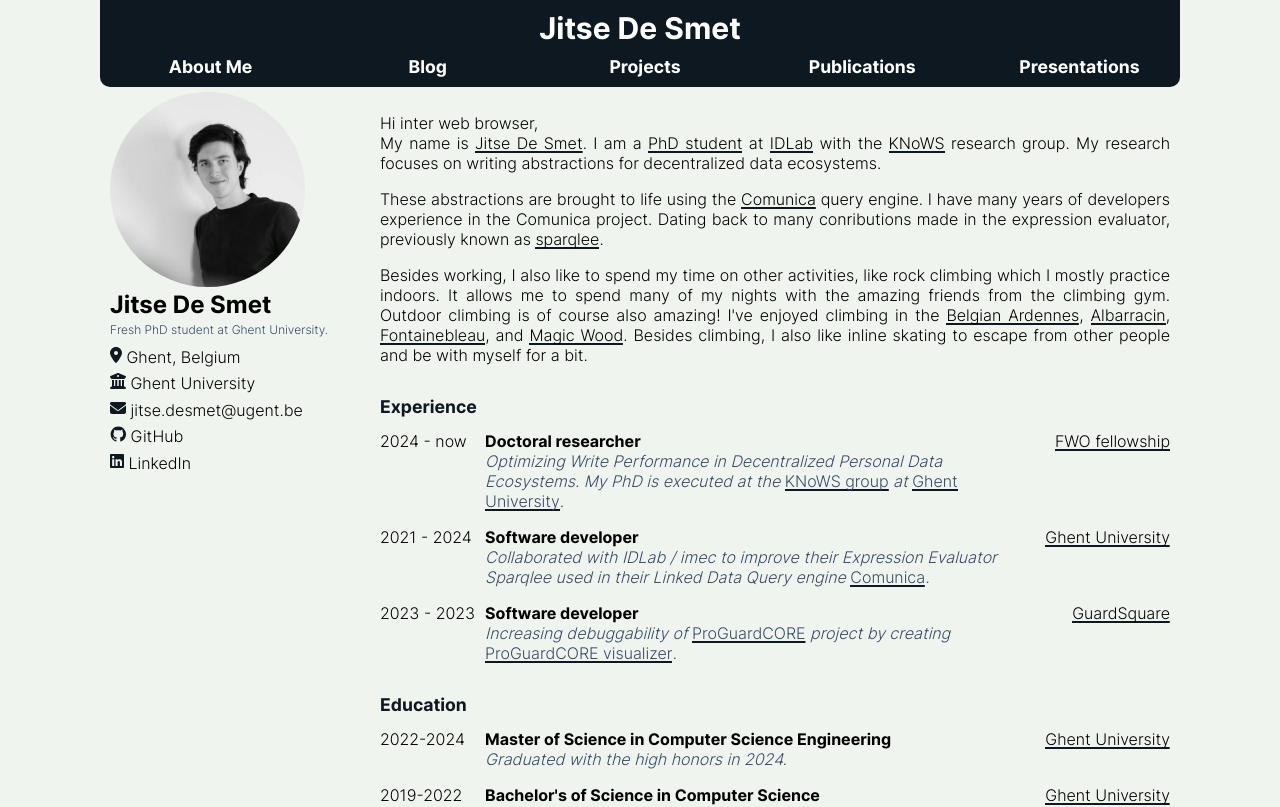
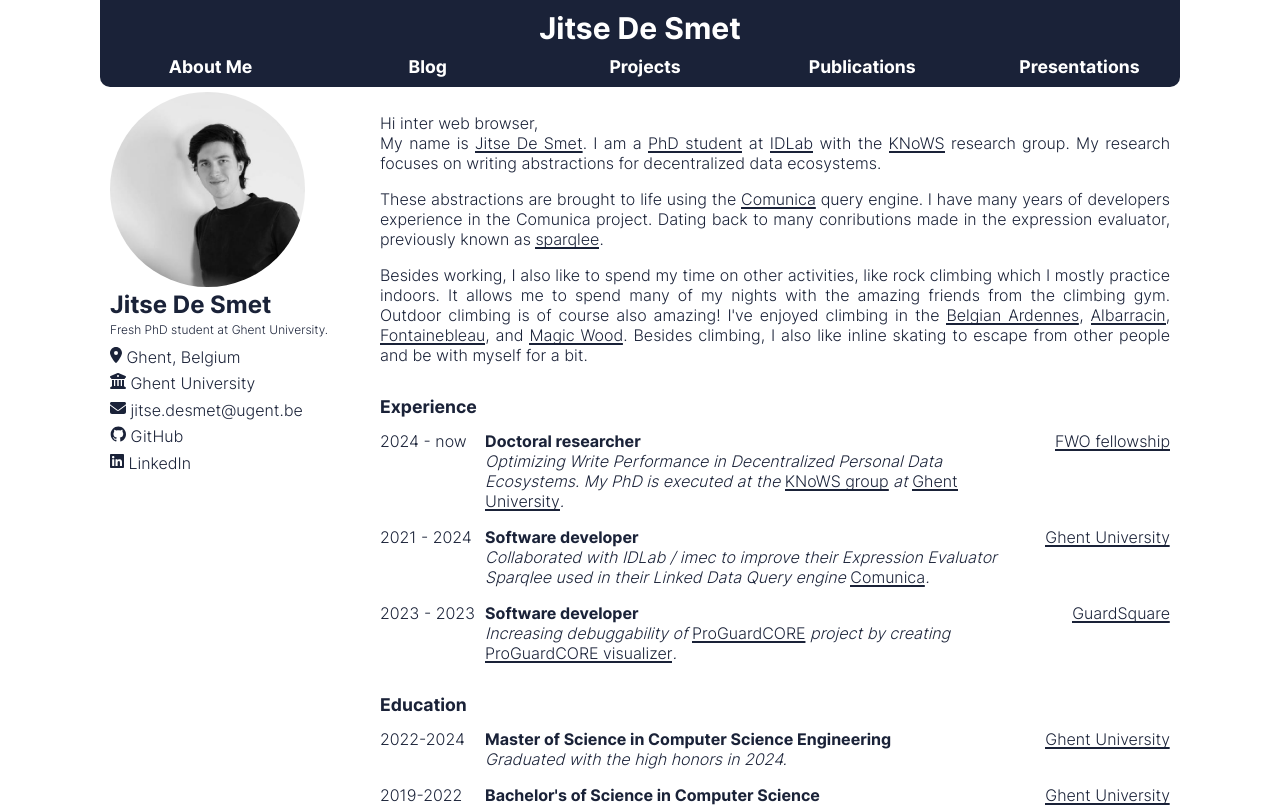
Before and after one commit to jitsedesmet/website, a SvelteKit app: page /about in a window 1280 px wide. Shown: the top 807 px of the page. Built offline with nearby package versions, Linux system fonts and the light colour scheme.

Commit message:
pivot color scheme

```diff
--- a/src/app.html
+++ b/src/app.html
@@ -50,15 +50,17 @@
 		color: var(--color-text);
 	}
 	html {
-		background-color: var(--color-bg);
-		--color-text: black;
-		--color-opposite-text: white;
-		--color-primary: #0D1821;
-		--color-secondary: #344966;
-		--color-tertiary: #A57F60;
-		--color-quaternary: #DB5A42;
-		--color-bg: #F0F4EF;
+		--color-primary: #1a2238;
+		--color-secondary: #d8deff;
+		--color-tertiary: #ff6a3d;
+		--color-quaternary: #f4db7d;
+
+		--color-bg: white;
+        --color-text: var(--color-primary);
+
 		--screen-size-big: 500px;
+
+        background-color: var(--color-bg);
 	}
 	.main a {
 		color: inherit;
@@ -71,8 +73,8 @@
 				),
 				linear-gradient(
 						to right,
-						var(--color-quaternary),
-						var(--color-quaternary)
+						var(--color-tertiary),
+						var(--color-tertiary)
 				);
 		background-size: 100% 2px, 0 2px;
 		background-position: 100% 100%, 0 100%;
--- a/src/lib/LinkProjectBox.svelte
+++ b/src/lib/LinkProjectBox.svelte
@@ -31,7 +31,7 @@
 
 <style>
     .project {
-        background: white;
+        background: var(--color-secondary);
         padding: 20px;
         border-radius: 25px;
         display: flex;
@@ -48,7 +48,7 @@
         font-weight: bold;
     }
     .info {
-        color: var(--color-secondary);
+        color: var(--color-primary);
         font-style: italic;
         text-justify: auto;
         text-align: justify;
--- a/src/routes/Footer.svelte
+++ b/src/routes/Footer.svelte
@@ -18,7 +18,7 @@
         ©2024-2024 Jitse De Smet
         <br>
         Contents of this website are licensed under
-        <a href="https://creativecommons.org/licenses/by/4.0/">CC BY 4.0</a> exept otherwise noted.
+        <a href="https://creativecommons.org/licenses/by/4.0/">CC BY 4.0</a> except otherwise noted.
     </div>
 </div>
 
--- a/src/routes/InformaticSideBar.svelte
+++ b/src/routes/InformaticSideBar.svelte
@@ -59,7 +59,7 @@
         grid-area: bibliography;
 
         font-size: 0.75rem;
-        color: var(--color-secondary);
+        color: var(--color-primary);
     }
     .info-list {
         grid-area: info-list;
--- a/src/routes/about/+page.svelte
+++ b/src/routes/about/+page.svelte
@@ -142,7 +142,7 @@
     .info {
         font-size: 1em;
         font-style: italic;
-        color: var(--color-secondary);
+        color: var(--color-primary);
         margin: 0 0 1rem 0;
     }
     .institute {
--- a/src/routes/projects/+page.svelte
+++ b/src/routes/projects/+page.svelte
@@ -36,7 +36,7 @@
         title="Plan-A"
     >
         {#snippet img()}
-            <img  alt="Plan-A logo" src="https://plan-a.app/assets/assets/graphics/logo.png">
+            <img  alt="Plan-A logo" src="https://plan-a.app/favicon.png">
         {/snippet}
         {#snippet info()}
             <p>
```
